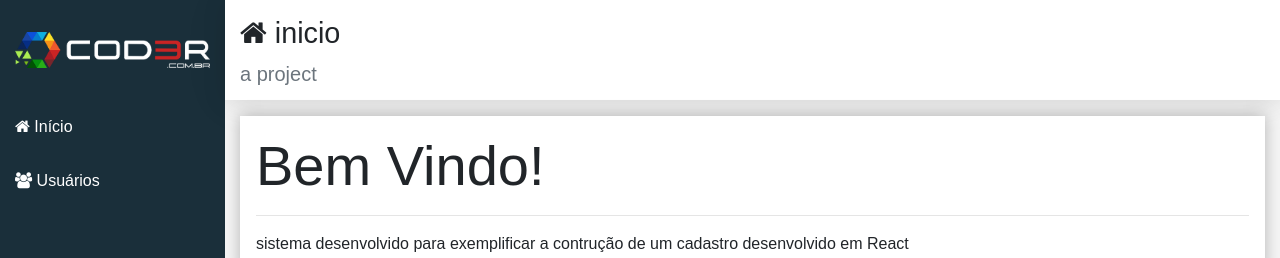
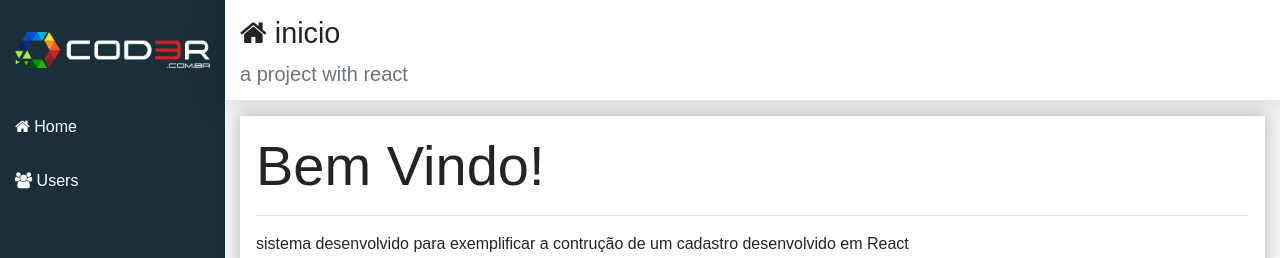
Before and after one commit to brendapc/CRUD-react, a React (Create React App) app in the folder frontend/: page / in a window 1280 px wide. Shown: the top 258 px of the page. Built offline with nearby package versions, Linux system fonts and the light colour scheme.

Commit message:
components

```diff
--- a/frontend/src/components/home/Home.jsx
+++ b/frontend/src/components/home/Home.jsx
@@ -1,2 +1,9 @@
 import React from 'react'
 import Main from '../templates/Main'
+
+export default props =>
+    <Main icon="home" title="inicio" subtitle="a project with react ">
+        <div className='display-4'>Bem Vindo!</div>
+        <hr />
+        <p className="mb-0"> sistema desenvolvido para exemplificar a contrução de um cadastro desenvolvido em React </p>
+    </Main>
--- a/frontend/src/components/templates/Main.jsx
+++ b/frontend/src/components/templates/Main.jsx
@@ -2,7 +2,7 @@ import './Main.css'
 import React from 'react'
 import Header from './Header'
 
-export default  props =>
+export default props =>
     <React.Fragment>
         <Header {...props} />
         <main className="content container-fluid">
--- a/frontend/src/components/templates/Nav.jsx
+++ b/frontend/src/components/templates/Nav.jsx
@@ -1,15 +1,12 @@
 import React from 'react'
 import './Nav.css'
 
+import NavIcon from './NavIcon'
 
 export default props =>
     <aside className="menu-area">
         <nav className="menu">
-            <a href="/">
-                <i className="fa fa-home"></i> Início
-            </a>
-            <a href="/">
-                <i className="fa fa-users"></i> Usuários
-            </a>
+            <NavIcon icon='home' title='Home'/ >
+            <NavIcon icon='users' title='Users' / >
         </nav>
     </aside>
--- /dev/null
+++ b/frontend/src/components/templates/NavIcon.jsx
@@ -0,0 +1,6 @@
+import React from 'react'
+
+export default props =>
+<a href="/">
+    <i className={`fa fa-${props.icon}`}></i> {props.title}
+</a>
--- a/frontend/src/main/App.jsx
+++ b/frontend/src/main/App.jsx
@@ -5,17 +5,13 @@ import 'font-awesome/css/font-awesome.min.css'
 
 import Logo from '../components/templates/Logo'
 import Nav from '../components/templates/Nav'
-import Main from '../components/templates/Main'
+import Home from '../components/home/Home'
 import Footer from '../components/templates/Footer'
 
 export default props =>
     <div className="app">
         <Logo/>
         <Nav />
-        <Main icon="home" title="inicio" subtitle="a project">
-            <div className='display-4'>Bem Vindo!</div>
-            <hr />
-            <p className="mb-0"> sistema desenvolvido para exemplificar a contrução de um cadastro desenvolvido em React </p>
-        </Main>
+        <Home />
         <Footer />
     </div>
```
